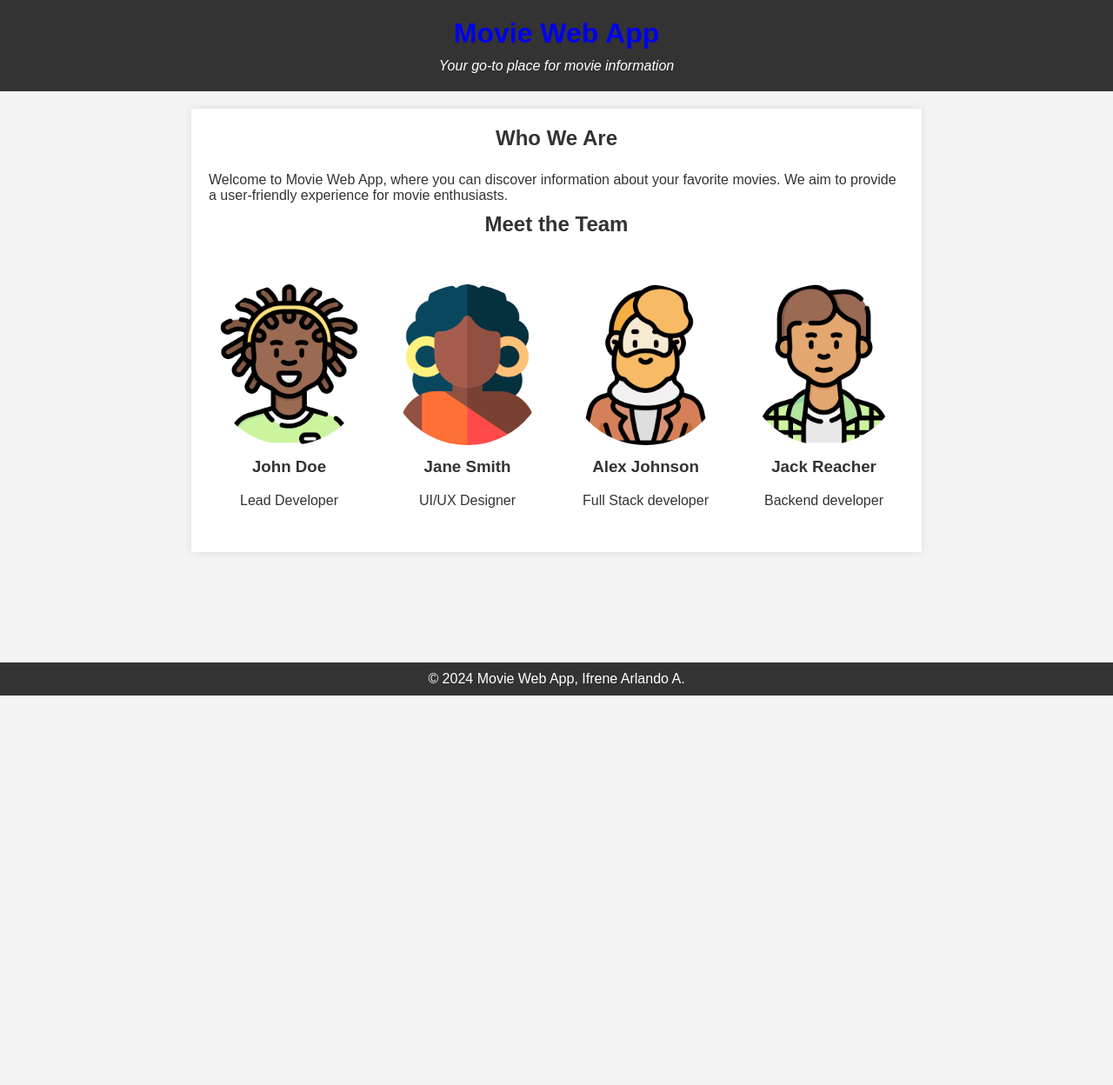
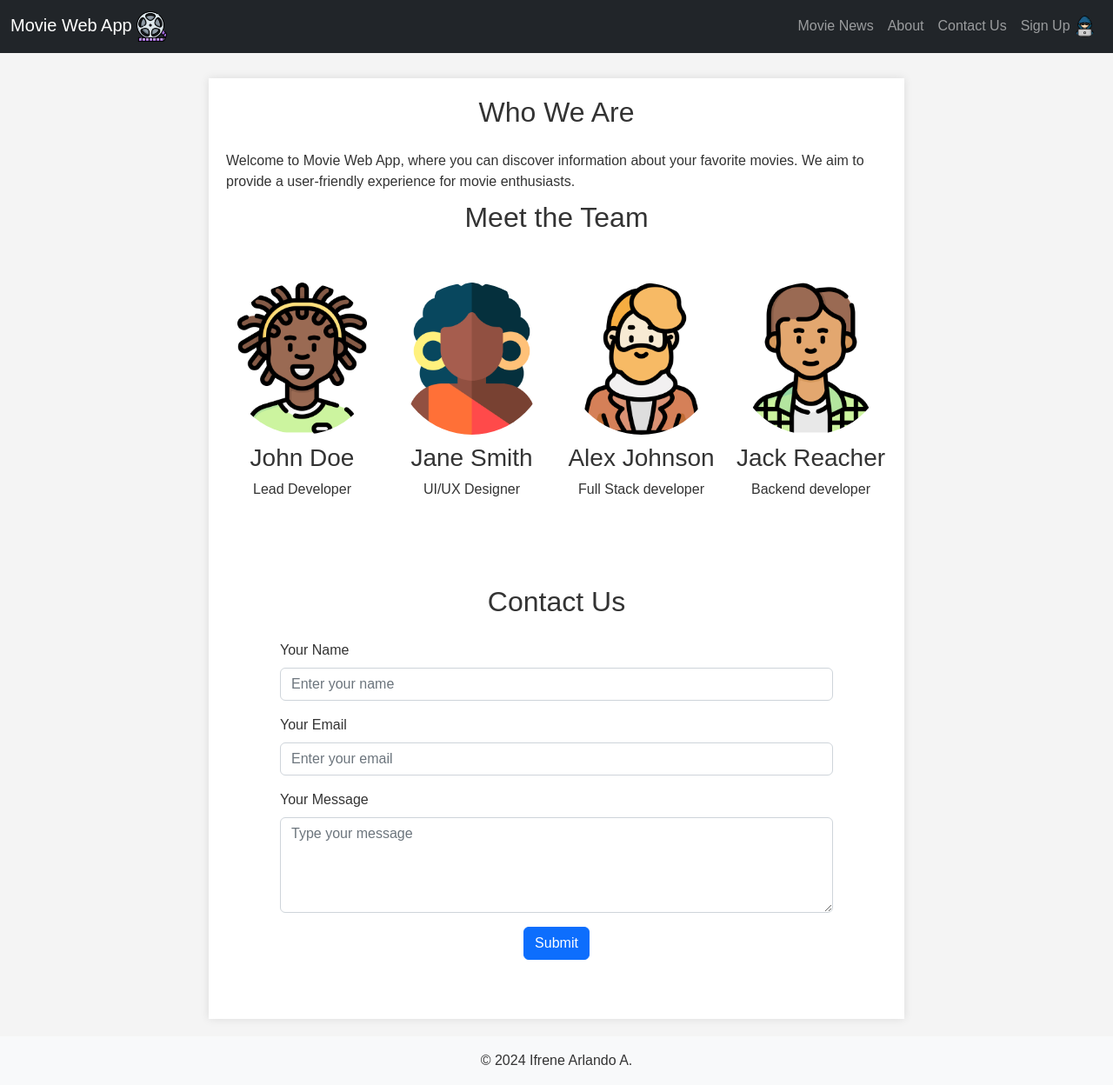
Before and after one commit to pi-rym/PM2-IfreneArlandoArg, a website: page front/pages/about.html in a window 1280 px wide. Shown: the whole page at 87% size. Before the commit the page ends 800 px from the top, so only its background shows below. Drawn offline with nearby package versions, Linux system fonts and the light colour scheme.

Commit message:
Here we go!

```diff
--- a/front/pages/about.html
+++ b/front/pages/about.html
@@ -3,16 +3,41 @@
 <head>
     <meta charset="UTF-8">
     <meta name="viewport" content="width=device-width, initial-scale=1.0">
-    <link rel="icon" type="image/png" sizes="32x32" href="https://www.app.soyhenry.com/favicon-32x32.png"/>
+    <link rel="icon" type="image/png" sizes="32x32" href="../images/film-reel.png"/>
     <title>About Movie Web App</title>
+    <link href="https://cdn.jsdelivr.net/npm/bootstrap@5.2.3/dist/css/bootstrap.min.css" rel="stylesheet" integrity="sha384-rbsA2VBKQhggwzxH7pPCaAqO46MgnOM80zW1RWuH61DGLwZJEdK2Kadq2F9CUG65" crossorigin="anonymous">
+    <script src="https://cdn.jsdelivr.net/npm/bootstrap@5.2.3/dist/js/bootstrap.bundle.min.js" integrity="sha384-kenU1KFdBIe4zVF0s0G1M5b4hcpxyD9F7jL+jjXkk+Q2h455rYXK/7HAuoJl+0I4" crossorigin="anonymous"></script>
     <link rel="stylesheet" href="../styles/about.css">
 </head>
-<body>
+<body style="padding-top: 70px;">
 
-    <header>
-        <h1><a href="/">Movie Web App</a></h1>
-        <p>Your go-to place for movie information</p>
-    </header>
+    <nav class="navbar navbar-expand-lg navbar-dark bg-dark fixed-top">
+        <div class="container-fluid">
+            <button class="navbar-toggler" type="button" data-bs-toggle="collapse" data-bs-target="#navbarNav" aria-controls="navbarNav" aria-expanded="false" aria-label="Toggle navigation">
+                <span class="navbar-toggler-icon"></span>
+            </button>
+            <a class="navbar-brand" title="Check Movie Web App!" href="/">Movie Web App <img src="../images/film-reel.png" alt="Avatar" width="35" height="35" ></img> </a>
+            <div class="collapse navbar-collapse" id="navbarNav">
+                <ul class="navbar-nav ms-auto">
+                    <li class="nav-item">
+                        <a class="nav-link" title="See latest news!" href="./movieNews.html" target="_blank">Movie News</a>
+                    </li>
+                    <li class="nav-item">
+                        <a class="nav-link" title="Meet our team!" href="#" >About</a>
+                    </li>
+                    <li class="nav-item">
+                        <a class="nav-link" title="Contact us!" href="#contact" >Contact Us</a>
+                    </li>
+                    <li class="nav-item">
+                        <a class="nav-link prompt"  title="Sign Up to our weekly newsletter!" href="#" onclick="signIn()">
+                            Sign Up
+                            <img src="../images/hacker.png" alt="Avatar" width="25" height="25"  class="d-inline-block align-top rounded-circle">
+                        </a>
+                    </li>
+                </ul>
+            </div>
+        </div>
+    </nav>
 
     <section class="content">
         <div class="welcomeTxt">
@@ -47,11 +72,34 @@
             <h3>Jack Reacher</h3>
             <p>Backend developer</p>
         </div>
+
+    <!-- Contact Us Section -->
+    <section id="contact" class="container my-5">
+      <h2 class="text-center mb-4">Contact Us</h2>
+       <form >
+          <div class="mb-3">
+            <label for="name" class="form-label">Your Name</label>
+            <input type="text" class="form-control" id="name" placeholder="Enter your name">
+          </div>
+          <div class="mb-3">
+            <label for="email" class="form-label">Your Email</label>
+            <input type="email" class="form-control" id="email" placeholder="Enter your email" required>
+          </div>
+          <div class="mb-3">
+            <label for="message" class="form-label">Your Message</label>
+            <textarea class="form-control" id="message" rows="4" placeholder="Type your message"></textarea>
+           </div>
+          <button type="submit" class="btn btn-primary d-flex mx-auto">Submit</button>
+       </form>
+    </section>
     </section>
 
-    <footer>
-        <p>&copy; <script>document.write(new Date().getFullYear());</script> Movie Web App, Ifrene Arlando A.</p>
-    </footer>
+<!-- Footer -->
+<footer class="bg-light text-center p-3">
+    <p>&copy; <script>document.write(new Date().getFullYear());</script> Ifrene Arlando A.</p>
+</footer>
 
+<script src="../scripts/signIn.js"></script>
+<script src="../scripts/contactForm.js"></script>
 </body>
 </html>
--- /dev/null
+++ b/front/scripts/contactForm.js
@@ -0,0 +1,37 @@
+
+
+
+let contactFormRepository = [];
+
+// Function to handle form submission
+function submitForm(event) {
+    event.preventDefault(); // Prevent the default form submission behavior
+
+    // Get form input values
+    let name = document.getElementById('name').value;
+    let email = document.getElementById('email').value;
+    let message = document.getElementById('message').value;
+
+    // Create an object with the form data
+    let formData = {
+        name: name,
+        email: email,
+        message: message
+    };
+
+    // Push the form data to the repository array
+    contactFormRepository.push(formData);
+
+    // Log the form data to the console
+    console.log("Form Data Submitted: ", formData);
+    console.log("All Form Submissions: ",contactFormRepository);
+
+    alert("Information submitted properly!\nThank you, " + formData.name + " for contacting us!");
+
+    document.getElementById('name').value = "";
+    document.getElementById('email').value = "";
+    document.getElementById('message').value = "";
+}
+
+// Attach the submitForm function to the form submit event
+document.querySelector('form').addEventListener('submit', submitForm);
--- a/front/scripts/signIn.js
+++ b/front/scripts/signIn.js
@@ -1,3 +1,5 @@
+let emailRepository = [];
+
 function signIn() {
 
 const emailRegex = /^[^\s@]+@[^\s@]+\.[^\s@]+$/;
@@ -7,14 +9,18 @@ const emailRegex = /^[^\s@]+@[^\s@]+\.[^\s@]+$/;
    }
 
     // Use the prompt function to get user input
-    var email = prompt('Please enter your email address:');
+    let email = prompt('Please enter your email address:');
 
     // Check if the user provided an email
     if (isValidEmail(email)) {
       // Display an alert with a message
       alert('Thank you for signing in. You will receive news via email at ' + email);
+      emailRepository.push(email);
+
     } else {
       // Display an alert if the user canceled or did not provide an email
-      alert('Sign in canceled or email address not provided.');
+      alert('Incorrec email address format! ');
     }
+
+    console.log(emailRepository);
   }
--- a/front/scripts/toggle.js
+++ /dev/null
@@ -1,6 +0,0 @@
-// Add this script to your existing JavaScript file or create a new one
-
-function toggleMenu() {
-    var navLinks = document.querySelector('.nav-links');
-    navLinks.classList.toggle('show');
-}
--- a/front/styles/about.css
+++ b/front/styles/about.css
@@ -23,6 +23,10 @@ header a {
 
 header h1 {
     margin-bottom: 10px;
+}
+
+header h3 {
+    margin-top: 10px;
 }
 
 header p {
@@ -53,6 +57,15 @@ header p {
     padding-bottom: 10px;
 }
 
+#contact {
+    grid-column: span 4;
+}
+
+#contact form {
+  padding-right: 50px;
+  padding-left: 50px;
+}
+
 
 h2 {
     color: #333;
@@ -80,13 +93,3 @@ h2 {
         grid-template-columns: repeat(2, 1fr);
     }
 }
-
-footer {
-    background-color: #333;
-    color: #fff;
-    text-align: center;
-    padding: 10px 0;
-    position: fixed;
-    bottom: 0;
-    width: 100%;
-}
--- a/front/styles/movieNews.css
+++ /dev/null
@@ -1,5 +0,0 @@
-/* styles.css (or your CSS file) */
-
-.prompt {
-    cursor: pointer;
-}
--- a/front/styles/style.css
+++ b/front/styles/style.css
@@ -130,20 +130,6 @@ nav ul li a:hover {
 }
 
 
-
-
-
 h2, p {
     margin-bottom: 10px;
 }
-
-/* Footer Styles */
-footer {
-    background-color: #333;
-    color: #fff;
-    text-align: center;
-    padding: 10px 0;
-    position: fixed;
-    bottom: 0;
-    width: 100%;
-}
```
Also changed, not shown: front/index.html (+35 -19 lines), front/pages/movieNews.html (+19 -13 lines), front/images/film-reel.png (added), front/images/hacker.png (added), front/pages/signIn.html (deleted).
